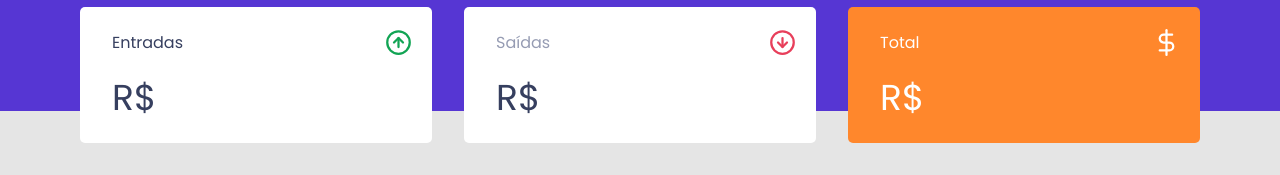
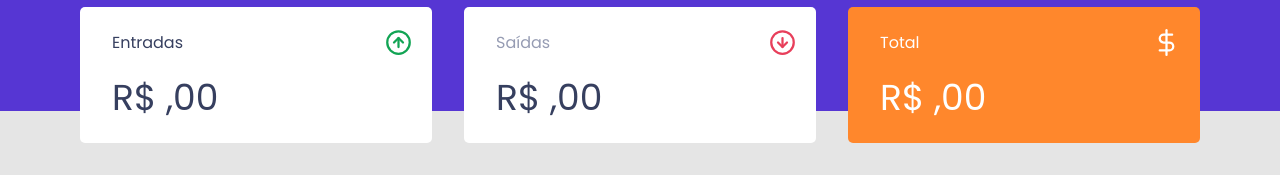
Before and after one commit to Rodrigomelomarc/GoFinances-web, a React (Create React App) app: page / in a window 1280 px wide. Shown: the part 125-300 px from the top of the page. Built offline with nearby package versions, Linux system fonts and the light colour scheme; no server answers.

Commit message:
Adjusts on dashboard page for transactions values

```diff
--- a/src/pages/Dashboard/index.tsx
+++ b/src/pages/Dashboard/index.tsx
@@ -14,6 +14,7 @@ import {
   TotalCard,
   TransactionsTable,
   BalanceCardsWrapper,
+  Value,
 } from './styles';
 import Header from '../../components/Header';
 
@@ -22,6 +23,7 @@ interface Transaction {
   title: string;
   value: string;
   created_at: string;
+  type: 'income' | 'outcome';
   category: {
     title: string;
   };
@@ -58,7 +60,7 @@ const Dashboard: React.FC = () => {
               <p>Entradas</p>
               <FiArrowUpCircle size={27} color="#12A454" />
             </header>
-            <span>R$ {balance?.income}</span>
+            <span>R$ {balance?.income},00</span>
           </BalanceCard>
 
           <BalanceCard txtHeaderColor="#969CB3">
@@ -66,7 +68,7 @@ const Dashboard: React.FC = () => {
               <p>Saídas</p>
               <FiArrowDownCircle size={27} color="#E83F5B" />
             </header>
-            <span>R$ {balance?.outcome}</span>
+            <span>R$ {balance?.outcome},00</span>
           </BalanceCard>
 
           <TotalCard>
@@ -74,7 +76,7 @@ const Dashboard: React.FC = () => {
               <p>Total</p>
               <FiDollarSign size={27} color="#fff" />
             </header>
-            <span>R$ {balance?.total}</span>
+            <span>R$ {balance?.total},00</span>
           </TotalCard>
         </BalanceCardsWrapper>
       </BalanceInfo>
@@ -92,7 +94,12 @@ const Dashboard: React.FC = () => {
           {transactions.map((transaction) => (
             <tr key={transaction.id}>
               <td>{transaction.title}</td>
-              <td>R$ {transaction.value},00</td>
+              <td>
+                <Value type={transaction.type}>
+                  {transaction.type == 'outcome' && '-'} R$ {transaction.value}
+                  ,00
+                </Value>
+              </td>
               <td>{transaction.category.title}</td>
               <td>{formatDate(transaction.created_at)}</td>
             </tr>
--- a/src/pages/Dashboard/styles.ts
+++ b/src/pages/Dashboard/styles.ts
@@ -2,6 +2,10 @@ import styled from 'styled-components';
 
 interface BalanceCardProps {
   txtHeaderColor?: string;
+}
+
+interface TransactionsProps {
+  type: 'income' | 'outcome';
 }
 
 export const BalanceInfo = styled.section`
@@ -127,3 +131,7 @@ export const TransactionsTable = styled.table`
     }
   }
 `;
+
+export const Value = styled.span<TransactionsProps>`
+  color: ${(props) => (props.type === 'income' ? '#12A454' : '#E83F5B')};
+`;
```
